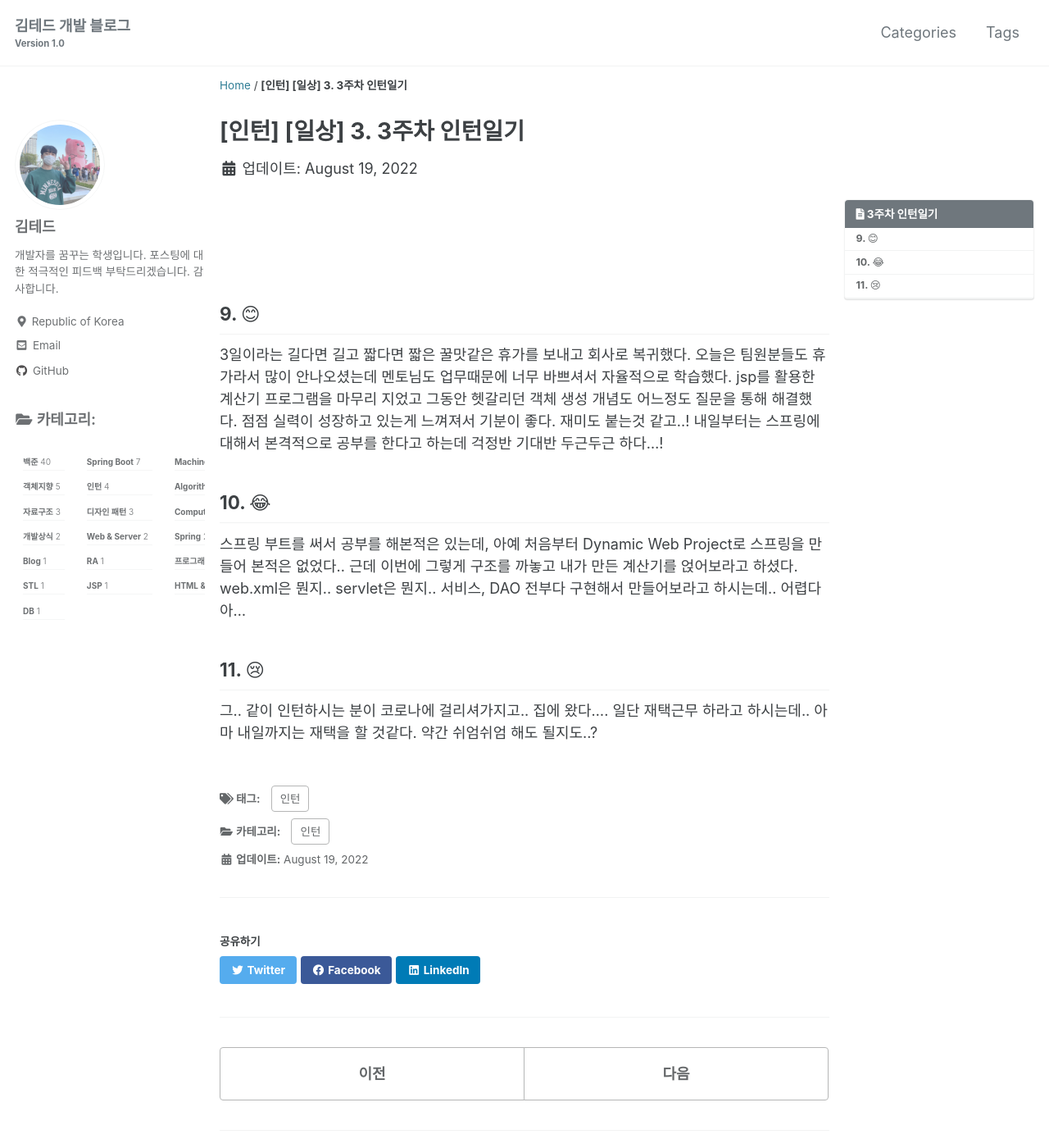
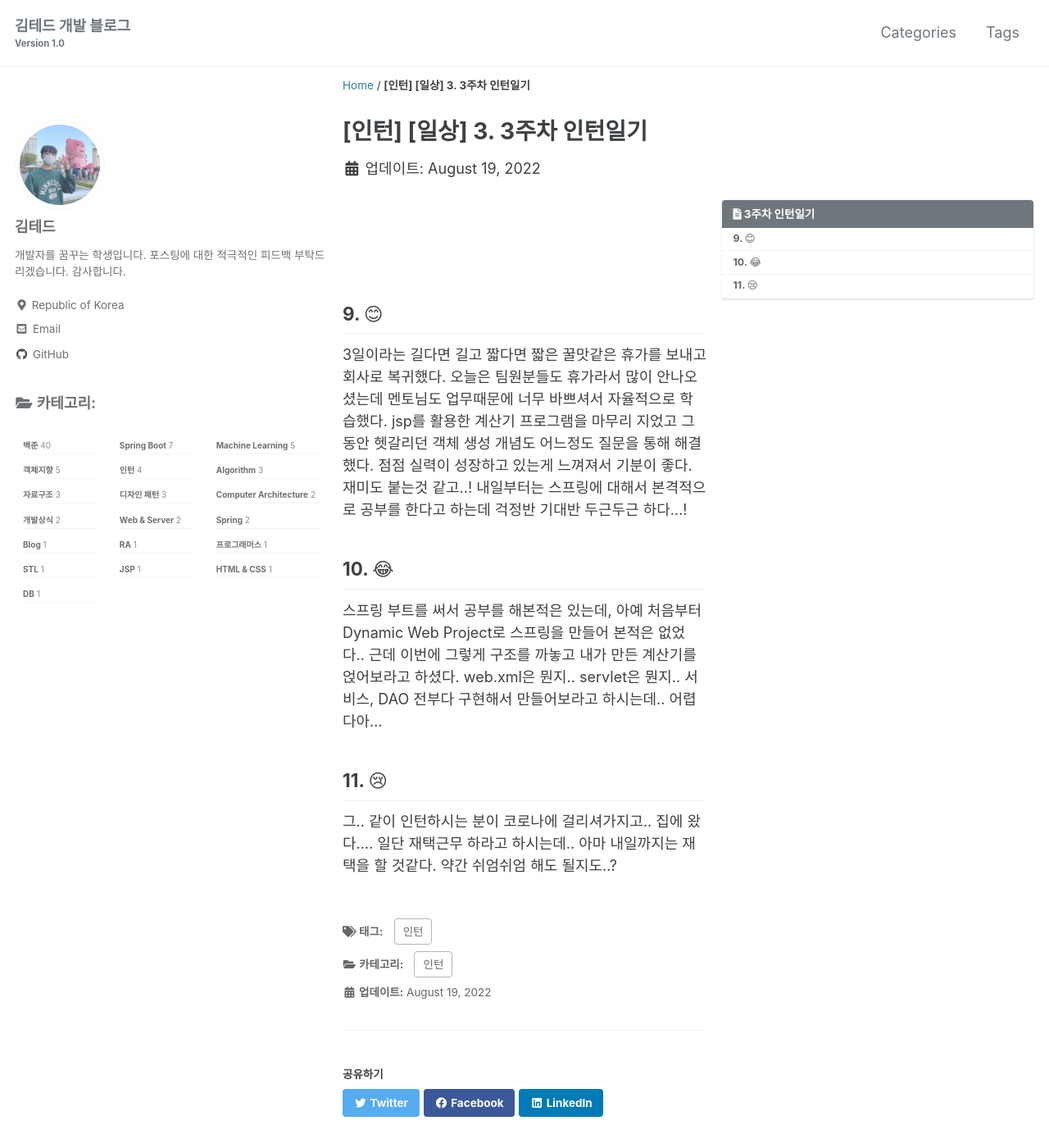
Before and after one commit to idkim97/idkim97.github.io, a Jekyll site: the page built from _posts/2022-08-19-3주차인턴일기.md, in a window 1280 px wide and 1400 px high. Shown: the whole window at 82% size. Built offline with Jekyll 4.4.1, drawn with Linux system fonts in a browser that asks for light colours; cached includes are drawn as plain includes; comment, search, counter and statistics services are not loaded.

Commit message:
Update _variables.scss

```diff
--- a/_sass/minimal-mistakes/_variables.scss
+++ b/_sass/minimal-mistakes/_variables.scss
@@ -157,8 +157,8 @@
 
    //두번째 설정해서 쓰던거
    $right-sidebar-width-narrow: 180px !default;
-   $right-sidebar-width: 250px !default;
-   $right-sidebar-width-wide: 1000px !default; // 원래 300
+   $right-sidebar-width: 400px !default; // 원래 250
+   $right-sidebar-width-wide: 300px !default; // 원래 300
 
  //  아예 초기설정
  //  $right-sidebar-width-narrow: 150px !default;
```
